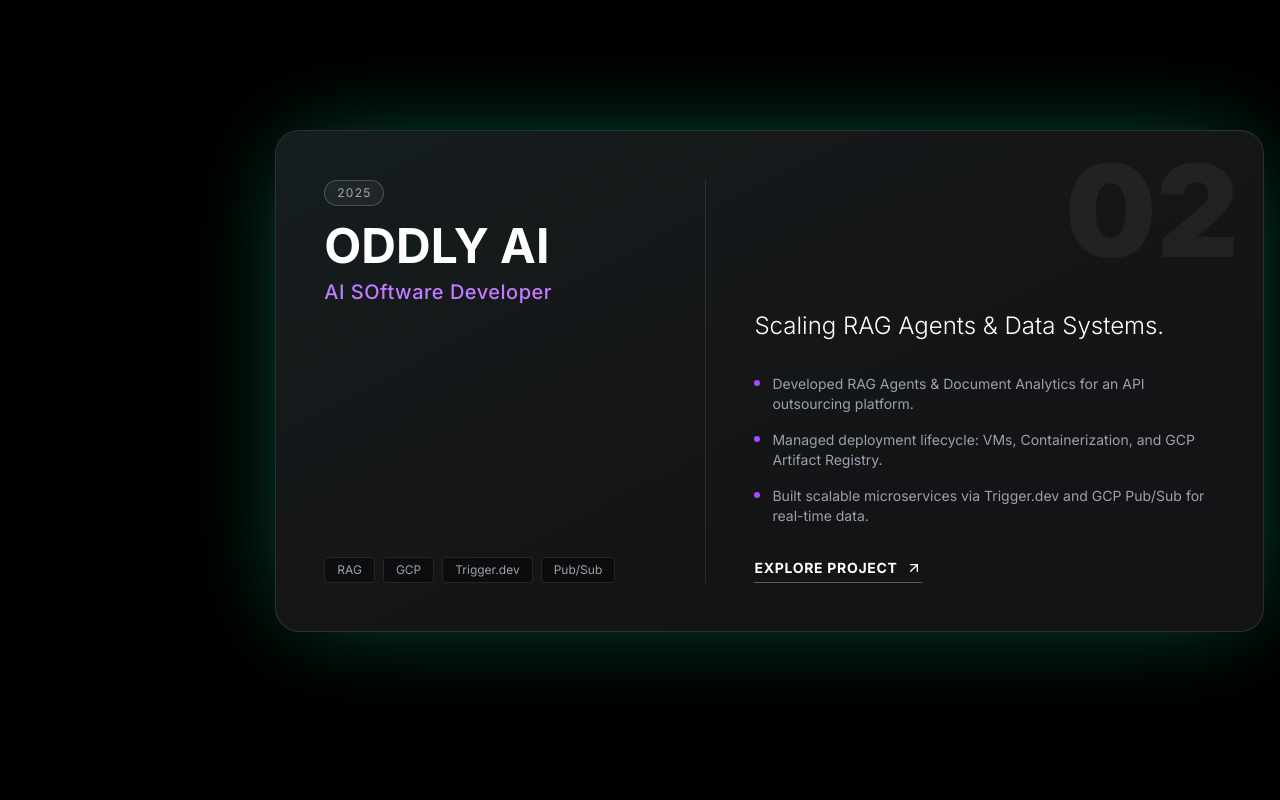
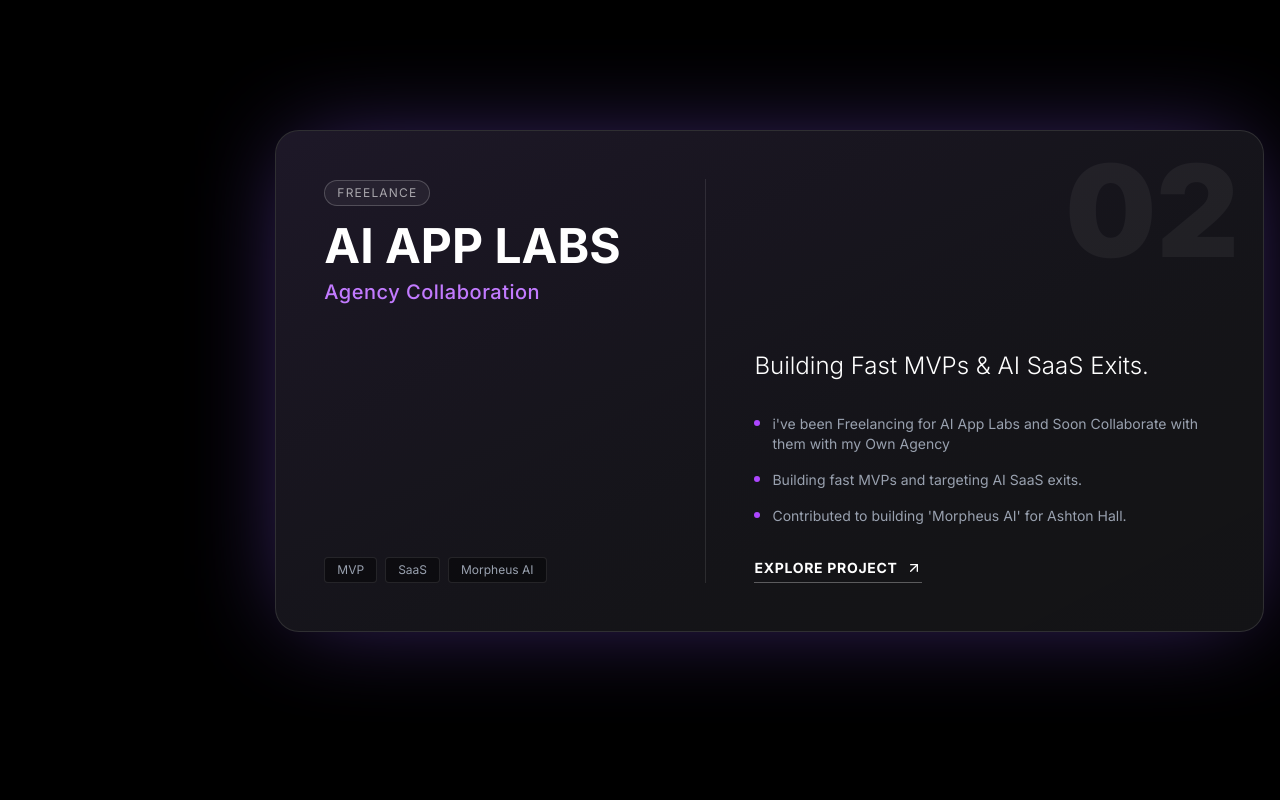
Before and after one commit to manthan-jsharma/portfolio, a Next.js app: page / in a window 1280 px wide. Shown: the part 1940-2740 px from the top of the page. Built offline with nearby package versions, Linux system fonts and the light colour scheme.

Commit message:
edit: work section

```diff
--- a/components/work-experience.tsx
+++ b/components/work-experience.tsx
@@ -23,21 +23,37 @@
     color: "shadow-[0_0_100px_-20px_rgba(59,130,246,0.5)]", // Blue
     gradient: "from-blue-900/50 to-black",
   },
+  // {
+  //   id: 2,
+  //   company: "ODDLY AI",
+  //   role: "AI SOftware Developer",
+  //   period: "2025",
+  //   tech: ["RAG", "GCP", "Trigger.dev", "Pub/Sub"],
+  //   description: "Scaling RAG Agents & Data Systems.",
+  //   details: [
+  //     "Developed RAG Agents & Document Analytics for an API outsourcing platform.",
+  //     "Managed deployment lifecycle: VMs, Containerization, and GCP Artifact Registry.",
+  //     "Built scalable microservices via Trigger.dev and GCP Pub/Sub for real-time data.",
+  //   ],
+  //   link: "https://toolkit.invaro.ai/",
+  //   color: "shadow-[0_0_100px_-20px_rgba(16,185,129,0.5)]",
+  //   gradient: "from-emerald-900/50 to-black",
+  // },
   {
-    id: 2,
-    company: "ODDLY AI",
-    role: "AI SOftware Developer",
-    period: "2025",
-    tech: ["RAG", "GCP", "Trigger.dev", "Pub/Sub"],
-    description: "Scaling RAG Agents & Data Systems.",
+    id: 6,
+    company: "AI APP LABS",
+    role: "Agency Collaboration",
+    period: "Freelance",
+    tech: ["MVP", "SaaS", "Morpheus AI"],
+    description: "Building Fast MVPs & AI SaaS Exits.",
     details: [
-      "Developed RAG Agents & Document Analytics for an API outsourcing platform.",
-      "Managed deployment lifecycle: VMs, Containerization, and GCP Artifact Registry.",
-      "Built scalable microservices via Trigger.dev and GCP Pub/Sub for real-time data.",
+      "i've been Freelancing for AI App Labs and Soon Collaborate with them with my Own Agency",
+      "Building fast MVPs and targeting AI SaaS exits.",
+      "Contributed to building 'Morpheus AI' for Ashton Hall.",
     ],
-    link: "https://toolkit.invaro.ai/",
-    color: "shadow-[0_0_100px_-20px_rgba(16,185,129,0.5)]",
-    gradient: "from-emerald-900/50 to-black",
+    link: "https://www.cgramm.org/",
+    color: "shadow-[0_0_100px_-20px_rgba(139,92,246,0.5)]",
+    gradient: "from-violet-900/50 to-black",
   },
   {
     id: 3,
@@ -86,22 +102,6 @@
     link: null,
     color: "shadow-[0_0_100px_-20px_rgba(236,72,153,0.5)]",
     gradient: "from-pink-900/50 to-black",
-  },
-  {
-    id: 6,
-    company: "AI APP LABS",
-    role: "Agency Collaboration",
-    period: "Freelance",
-    tech: ["MVP", "SaaS", "Morpheus AI"],
-    description: "Building Fast MVPs & AI SaaS Exits.",
-    details: [
-      "i've been Freelancing for AI App Labs and Soon Collaborate with them with my Own Agency",
-      "Building fast MVPs and targeting AI SaaS exits.",
-      "Contributed to building 'Morpheus AI' for Ashton Hall.",
-    ],
-    link: "https://www.cgramm.org/",
-    color: "shadow-[0_0_100px_-20px_rgba(139,92,246,0.5)]",
-    gradient: "from-violet-900/50 to-black",
   },
 ];
 
```
